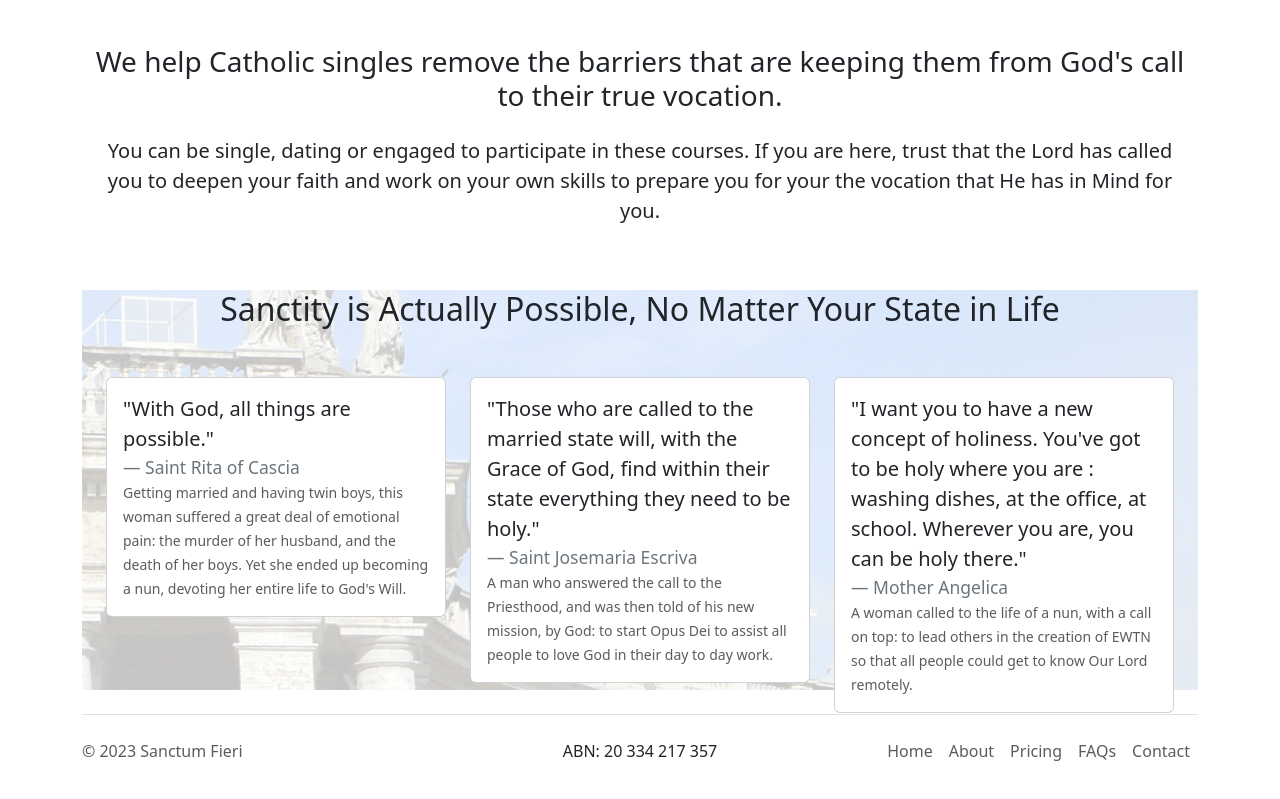
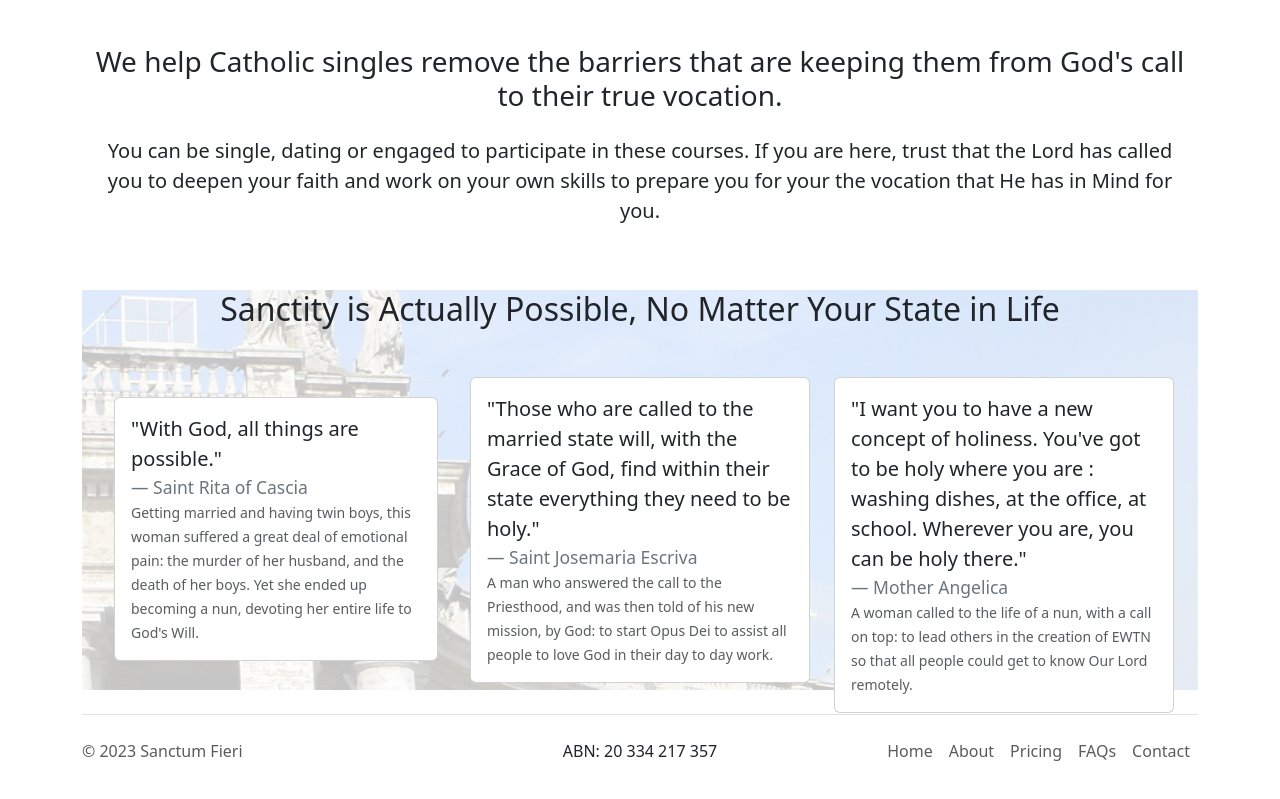
Before and after one commit to NewenTech/sanctum_landing, a plain HTML site: page index.html in a window 1280 px wide. Shown: the part 1073-1872 px from the top of the page. Drawn offline with nearby package versions, Linux system fonts and the light colour scheme.

Commit message:
styling for text in cards

```diff
--- a/css/styles.css
+++ b/css/styles.css
@@ -57,7 +57,6 @@
 	height: 400px; /* Set the height of the section */
 }
 
-/* Style for content inside the section */
 .section-content {
 	color: #ffffff; /* Text color */
 	padding: 20px; /* Padding to create space around the content */
--- a/index.html
+++ b/index.html
@@ -93,7 +93,7 @@
 					<h2 class="text-center">Sanctity is Actually Possible, No Matter Your State in Life</h2>
 					<div class="container mt-5">
 						<div class="row">
-						  <div class="col-md-4">
+						  <div class="col-md-4 section-content">
 							<div class="card quote-card">
 							  <div class="card-body">
 								<blockquote class="blockquote mb-0">
```
